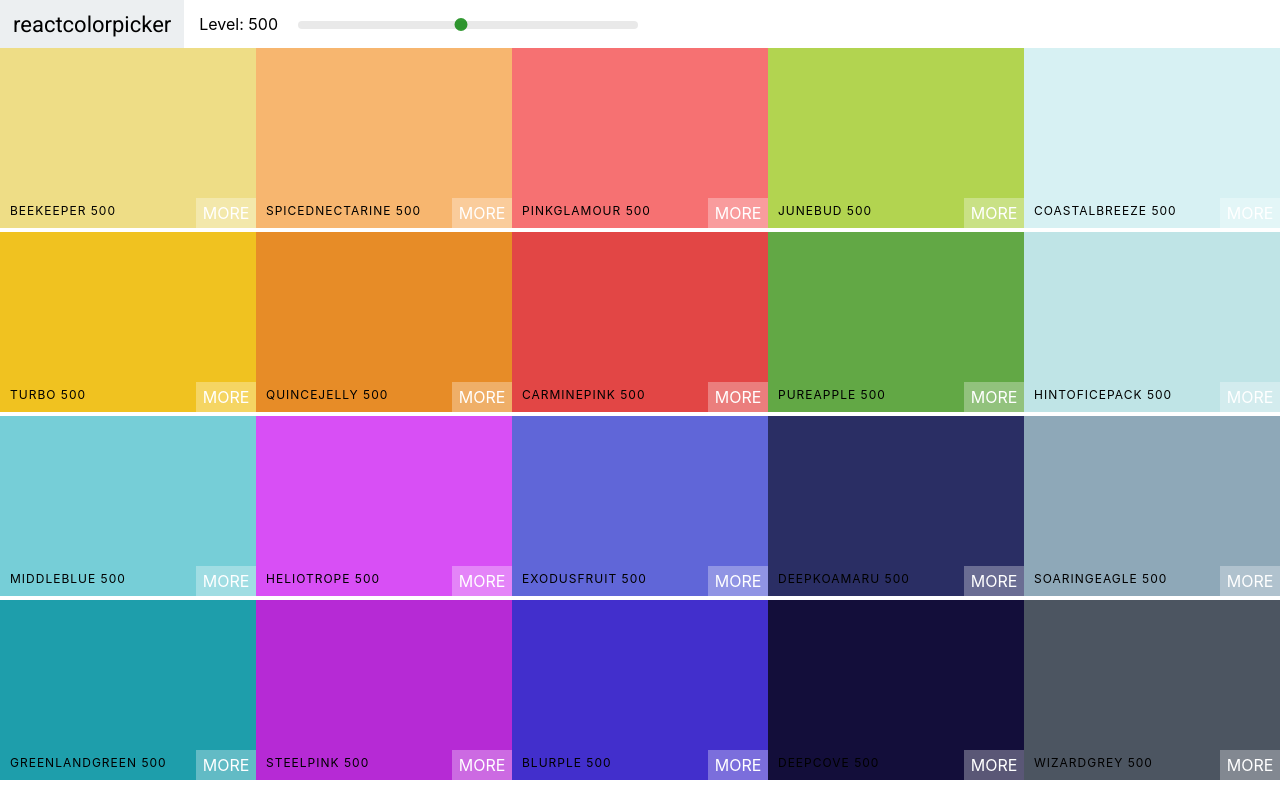
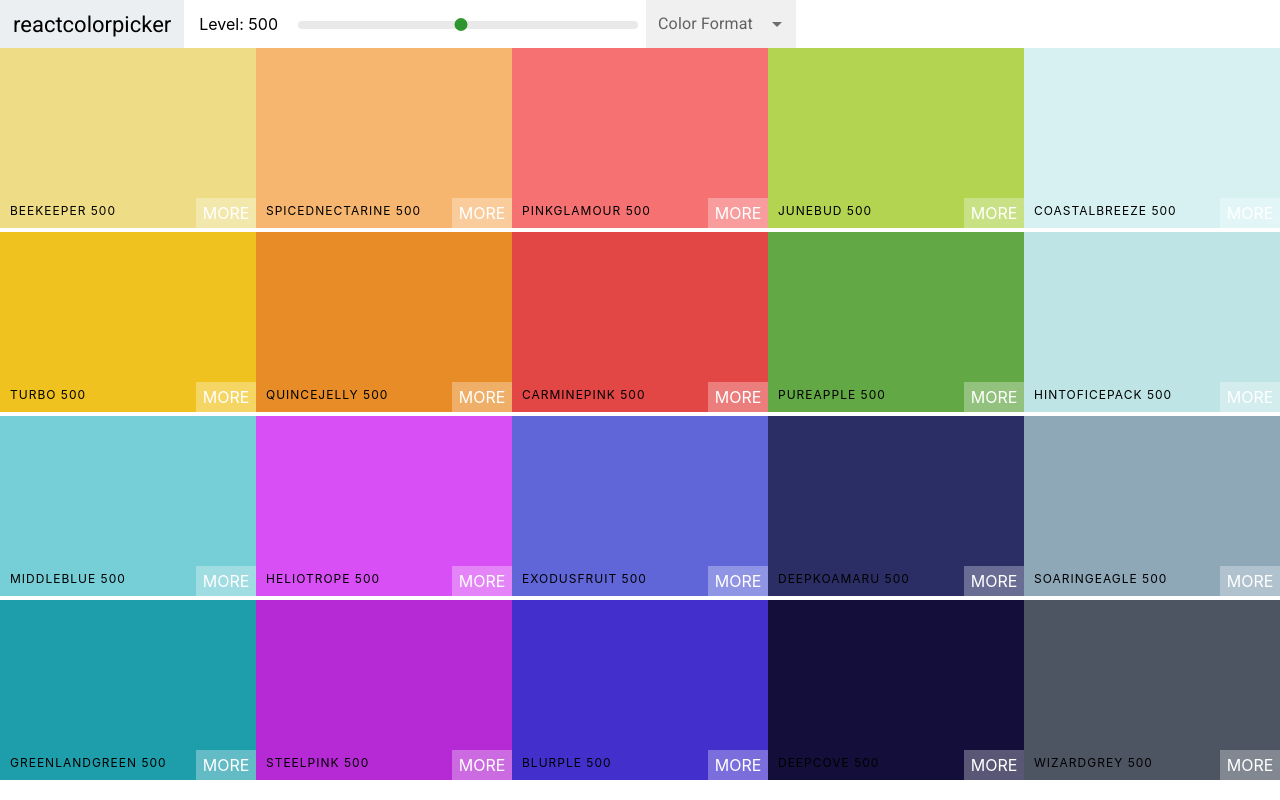
Before and after one commit to MoisesMH/color-app, a React (Create React App) app: page /palette/flat-ui-colors-american in a window 1280 px wide. Built offline with nearby package versions, Linux system fonts and the light colour scheme.

Commit message:
Added Select to Navbar with Material UI Component

```diff
--- a/package.json
+++ b/package.json
@@ -3,6 +3,9 @@
   "version": "0.1.0",
   "private": true,
   "dependencies": {
+    "@emotion/react": "^11.10.0",
+    "@emotion/styled": "^11.10.0",
+    "@mui/material": "^5.10.0",
     "@testing-library/jest-dom": "^5.16.5",
     "@testing-library/react": "^13.3.0",
     "@testing-library/user-event": "^13.5.0",
--- a/src/ColorBox.js
+++ b/src/ColorBox.js
@@ -13,9 +13,9 @@ class ColorBox extends Component {
 
     // Copy to clipboard with a single command
     // async copyToClipboard() {
-    //     await navigator.clipboard.writeText(this.props.hex)
+    //     await navigator.clipboard.writeText(this.props.backgroundColor)
     // }
-    // <div className="ColorBox" style={{ backgroundColor: this.props.hex }} onClick={this.copyToClipboard}><div>
+    // <div className="ColorBox" style={{ backgroundColor: this.props.backgroundColor }} onClick={this.copyToClipboard}><div>
     // Another way to copy to clipboard is using the library react-copy-to-clipboard
 
     changeCopyState() {
@@ -26,15 +26,15 @@ class ColorBox extends Component {
 
     render() {
         return (
-            <CopyToClipboard text={this.props.hex} onCopy={this.changeCopyState}>
-                <div className="ColorBox" style={{ backgroundColor: this.props.hex }}>
+            <CopyToClipboard text={this.props.backgroundColor} onCopy={this.changeCopyState}>
+                <div className="ColorBox" style={{ backgroundColor: this.props.backgroundColor }}>
                     <div
-                        style={{ backgroundColor: this.props.hex }}
+                        style={{ backgroundColor: this.props.backgroundColor }}
                         className={`copy-overlay ${this.state.copied && "show"}`}
                     />
                     <div className={`copy-msg ${this.state.copied && "show"}`}>
                         <h1>Copied!</h1>
-                        <p>{ this.props.hex }</p>
+                        <p>{ this.props.backgroundColor }</p>
                     </div>
                     <div className="copy-container">
                         <div className="box-content">
--- a/src/Navbar.css
+++ b/src/Navbar.css
@@ -19,10 +19,6 @@
 .Navbar-logo a {
     text-decoration: none;
     color: black;
-}
-
-.Navbar-options {
-
 }
 
 .slider {
--- a/src/Navbar.js
+++ b/src/Navbar.js
@@ -4,8 +4,13 @@ import "rc-slider/assets/index.css"
 
 import "./Navbar.css"
 import React from "react";
+import { Select, MenuItem, FormControl, InputLabel } from "@mui/material";
 
-function Navbar({ level, changeLevel }) {
+function Navbar({ level, format, changeLevel, changeFormat }) {
+    const handleChange = (evt) => {
+        changeFormat(evt.target.value)
+    }
+
     return (
         <header className="Navbar">
             <div className="Navbar-logo">
@@ -25,6 +30,21 @@ function Navbar({ level, changeLevel }) {
                     />
                 </div>
             </div>
+            <div className="select-container">
+                <FormControl variant="filled" sx={{ m: 1, minWidth: 150 }}>
+                    <InputLabel id="color-format-label">Color Format</InputLabel>
+                    <Select
+                        labelId="color-format-label"
+                        id="color-format"
+                        onChange={handleChange}
+                        value={format}
+                    >
+                        <MenuItem value="hex">HEX - #ffffff</MenuItem>
+                        <MenuItem value="rgb">RGB - rgb(255,255,255)</MenuItem>
+                        <MenuItem value="rgba">RGBA - rgba(255,255,255,1.0)</MenuItem>
+                    </Select>
+                </FormControl>
+            </div>
         </header>
     )
 }
--- a/src/Palette.js
+++ b/src/Palette.js
@@ -7,20 +7,25 @@ import "./Palette.css"
 class Palette extends Component {
     constructor(props) {
         super(props)
-        this.state = { level: 500 }
+        this.state = { level: 500, format: "hex" }
         this.changeLevel = this.changeLevel.bind(this)
+        this.changeFormat = this.changeFormat.bind(this)
     }
 
     changeLevel(level) {
         this.setState({ level })
     }
 
+    changeFormat(val) {
+        this.setState({ format: val })
+    }
+
     render() {
         const { colors } = this.props.palette
-        const colorBoxes = colors[this.state.level].map(c => <ColorBox {...c} />)
+        const colorBoxes = colors[this.state.level].map(c => <ColorBox name={c.name} backgroundColor={c[this.state.format]} />)
         return (
             <div className="Palette">
-                <Navbar level={this.state.level} changeLevel={this.changeLevel}/>
+                <Navbar level={this.state.level} format={this.props.format} changeLevel={this.changeLevel} changeFormat={this.changeFormat} />
                 <div className="Palette-colors">
                     {/* Bunch of color boxes */}
                     { colorBoxes }
```
Also changed, not shown: 1 other file (tests, documents, lock files or other folders).
